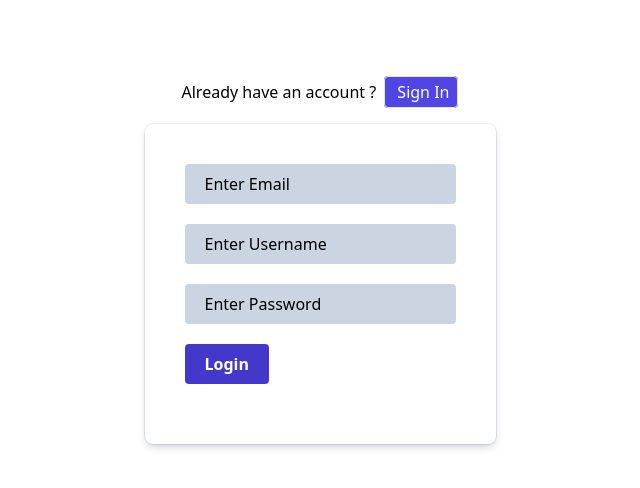
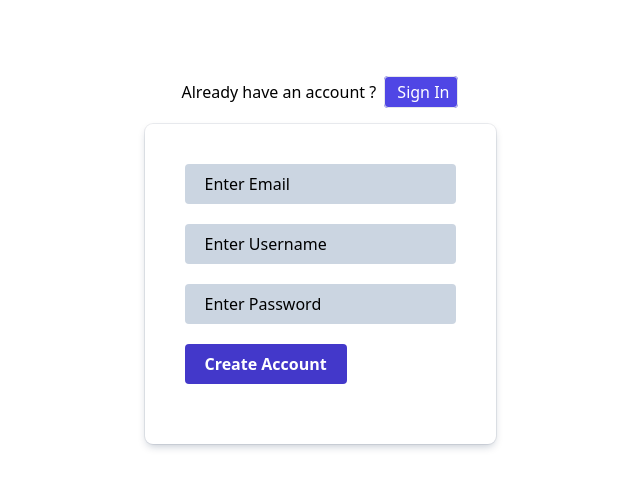
Before and after one commit to mabuhanifa/atg-mern-client, a React (Vite) app: page /signup in a window 1280 px wide. Shown: the top 488 px of the page, without its empty margins (320-960 px from the left). Built offline with nearby package versions, Linux system fonts and the light colour scheme; no server answers.

Commit message:
Create Account

```diff
--- a/src/components/Signup.jsx
+++ b/src/components/Signup.jsx
@@ -82,7 +82,7 @@ export default function Signup() {
           <br />
           <input
             type="button"
-            value="Login"
+            value="Create Account"
             className="px-5 py-2 rounded bg-indigo-700 hover:bg-indigo-800 text-white font-bold cursor-pointer my-5"
             onClick={handleSignup}
           />
```
